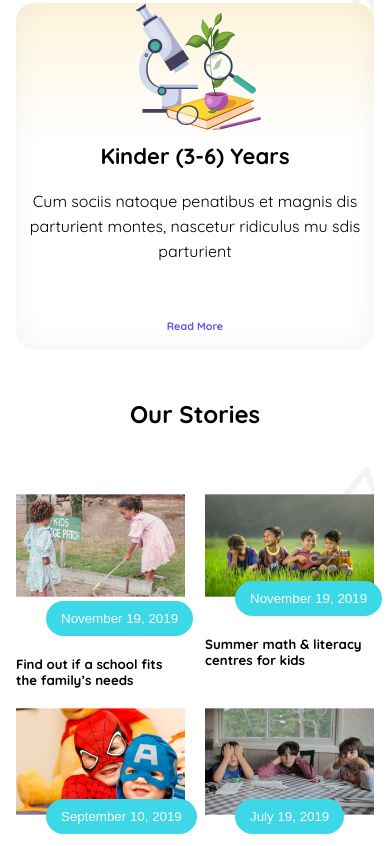
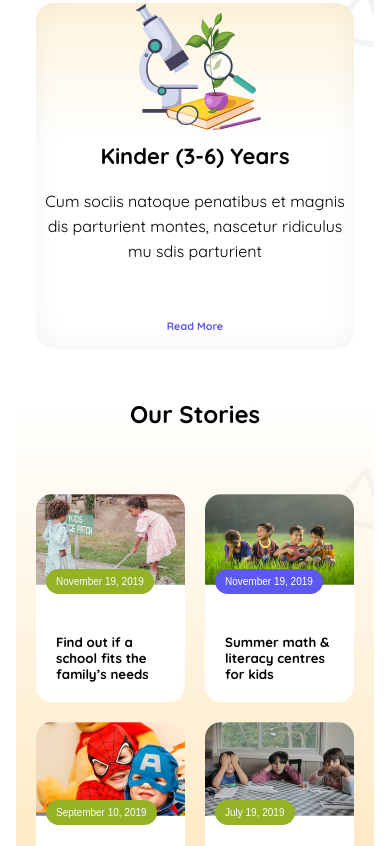
Before and after one commit to Arifuzzaman01/assignment2, a plain HTML site: page index.html in a window 390 px wide. Shown: the part 1818-2664 px from the top of the page. Drawn offline with Linux system fonts and the light colour scheme.

Commit message:
added responsive

```diff
--- a/index.html
+++ b/index.html
@@ -112,9 +112,7 @@
             </div>
             <div class="sub-card">
               <div class="card1">
-                <div class="card1-img">
-                  <img src="assets/story-2.png" alt="">
-                </div>
+                <img src="assets/story-2.png" alt="">
                 <br>
                 <button class="btn-secondary story-color1">November 19, 2019</button>
                 <h5>Find out if a school fits the
--- a/style/style.css
+++ b/style/style.css
@@ -100,7 +100,10 @@ nav .menu {
 }
 
 /* main area */
-main {
+/* main {
+  margin: 0 90px;
+} */
+.container{
   margin: 0 90px;
 }
 /* curriculum */
@@ -174,16 +177,22 @@ main {
 
 /* Stories */
 #stories{
-  background-image: url(/assets/bg.png);
+  background-image: linear-gradient(0deg, rgba(254, 163, 1, 0.3),rgba(255, 209, 128, 0.3),rgba(255, 255, 255, 0.3)) , url(/assets/bg.png);
 }
 .card-stories{
   display: flex;
   gap: 30px;
+  padding-bottom: 50px;
+
 }
 .main-card{
   border-radius: 16px;
   width: 100%;
+  background-color: #fff;
 
+}
+.main-card p,h4{
+  padding: 0 40px 30px;
 }
 .main-card img{
   border-top-left-radius: 16px;
@@ -193,6 +202,7 @@ main {
 }
 .card-stories{
   width: 100%;
+
 }
 .sub-card{
   display: grid;
@@ -202,8 +212,14 @@ main {
 }
 .card-stories .card1{
   width: 100%;
+  border-radius: 16px;
+  background-color: #fff;
   img{
     width: 100%;
+    border-top-left-radius: 16px;
+    border-top-right-radius: 16px;
+  }h5{
+    padding: 20px;
   }
 }
 
@@ -216,6 +232,13 @@ main {
   position: relative;
   left: 30px;
   top: -20px;
+
+}
+.story-color1, .story-color3, .story-color4{
+  background: #95B226;
+}
+.story-color2{
+  background: #5d58ef;
 }
 /* responsive with Mobile Device */
 @media screen and (max-width: 576px) {
@@ -254,8 +277,8 @@ main {
     display: flex;
     justify-content: center;
   }
-  main {
-    margin: 0px;
+  .container {
+    margin: 20px;
   }
   .cards {
     flex-direction: column;
@@ -269,4 +292,9 @@ main {
   .main-card{
     display: none;
   }
+  .btn-secondary{
+    padding: 7px 10px;
+    font-size: 10px;
+    left: 10px;
+  }
 }
```
